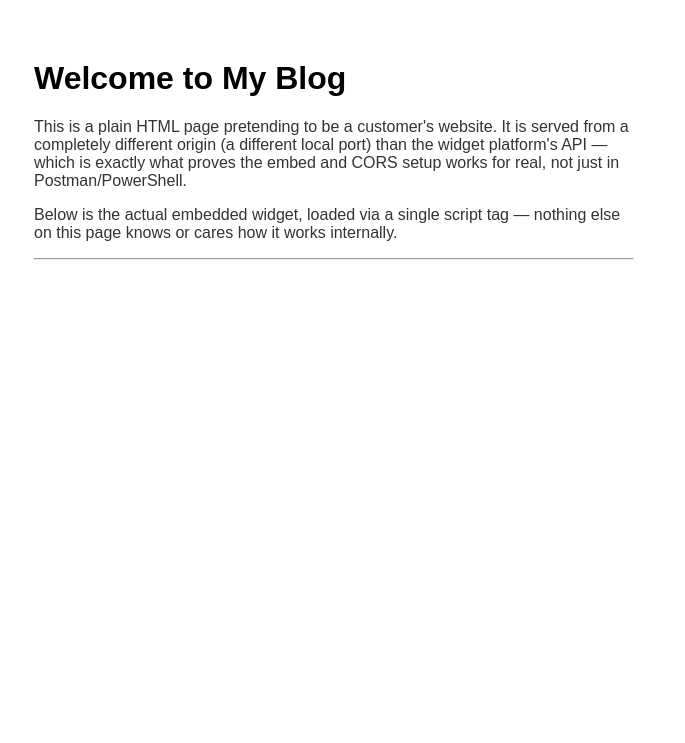
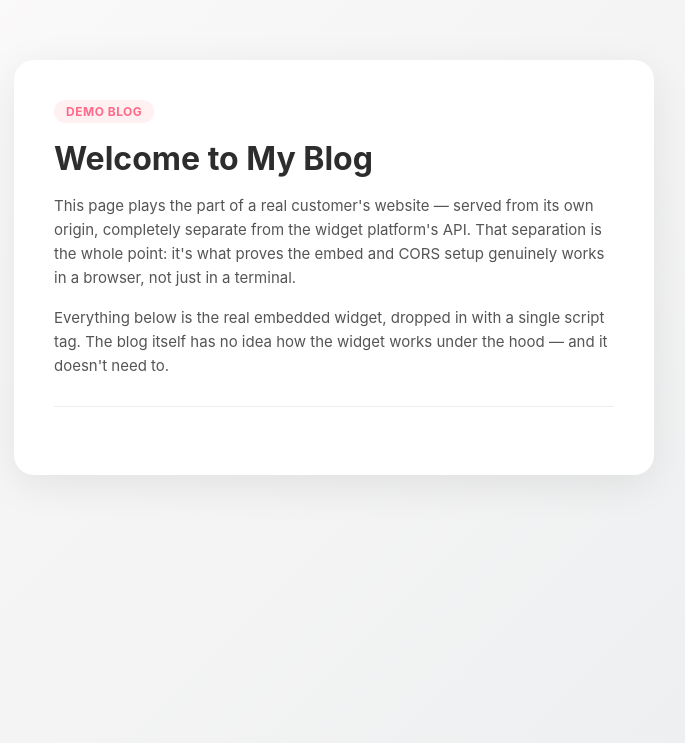
Before and after one commit to anmolfaraz12/flyrank-capstone-widget-platform, a website: page customer-site.html in a window 1280 px wide. Shown: the whole page, without its empty margins (306-991 px from the left). Drawn offline with Linux system fonts and the light colour scheme; no server answers.

Commit message:
Improve customer-site.html demo page styling

```diff
--- a/customer-site.html
+++ b/customer-site.html
@@ -4,26 +4,94 @@
   <meta charset="UTF-8" />
   <title>Customer Website (a different origin)</title>
   <style>
-    body { font-family: sans-serif; max-width: 600px; margin: 60px auto; padding: 0 20px; }
-    .fake-content { color: #333; }
+    * {
+      box-sizing: border-box;
+    }
+
+    body {
+      font-family: -apple-system, BlinkMacSystemFont, 'Segoe UI', Roboto, sans-serif;
+      margin: 0;
+      padding: 60px 20px;
+      min-height: 100vh;
+      background: linear-gradient(135deg, #fdfbfb 0%, #ebedee 100%);
+      display: flex;
+      justify-content: center;
+    }
+
+    .page {
+      max-width: 640px;
+      width: 100%;
+    }
+
+    .blog-card {
+      background: #ffffff;
+      border-radius: 20px;
+      padding: 40px;
+      box-shadow: 0 10px 40px rgba(0, 0, 0, 0.08);
+    }
+
+    h1 {
+      margin: 0 0 16px 0;
+      font-size: 32px;
+      color: #2d2d2d;
+    }
+
+    .fake-content {
+      color: #555;
+      line-height: 1.6;
+      font-size: 15px;
+      margin: 0 0 16px 0;
+    }
+
+    .badge {
+      display: inline-block;
+      background: #fff0f2;
+      color: #ff6a88;
+      font-size: 12px;
+      font-weight: 700;
+      letter-spacing: 0.5px;
+      text-transform: uppercase;
+      padding: 4px 12px;
+      border-radius: 999px;
+      margin-bottom: 16px;
+    }
+
+    hr {
+      border: none;
+      border-top: 1px solid #eee;
+      margin: 28px 0;
+    }
+
+    .widget-slot {
+      display: flex;
+      justify-content: center;
+    }
   </style>
 </head>
 <body>
+  <div class="page">
+    <div class="blog-card">
+      <span class="badge">Demo Blog</span>
       <h1>Welcome to My Blog</h1>
       <p class="fake-content">
-    This is a plain HTML page pretending to be a customer's website. It is served
-    from a completely different origin (a different local port) than the widget
-    platform's API — which is exactly what proves the embed and CORS setup works
-    for real, not just in Postman/PowerShell.
+        This page plays the part of a real customer's website — served from its own
+        origin, completely separate from the widget platform's API. That separation
+        is the whole point: it's what proves the embed and CORS setup genuinely works
+        in a browser, not just in a terminal.
       </p>
       <p class="fake-content">
-    Below is the actual embedded widget, loaded via a single script tag — nothing
-    else on this page knows or cares how it works internally.
+        Everything below is the real embedded widget, dropped in with a single
+        script tag. The blog itself has no idea how the widget works under the
+        hood — and it doesn't need to.
       </p>
 
       <hr />
 
+      <div class="widget-slot">
         <!-- The embed snippet a real customer would paste onto their site -->
         <script src="http://localhost:4000/widget.v1.js?id=464c8ce5-33a3-404b-9858-d792b4dc55a9"></script>
+      </div>
+    </div>
+  </div>
 </body>
 </html>
```
Lines whose indentation alone changed are shown as unchanged.
